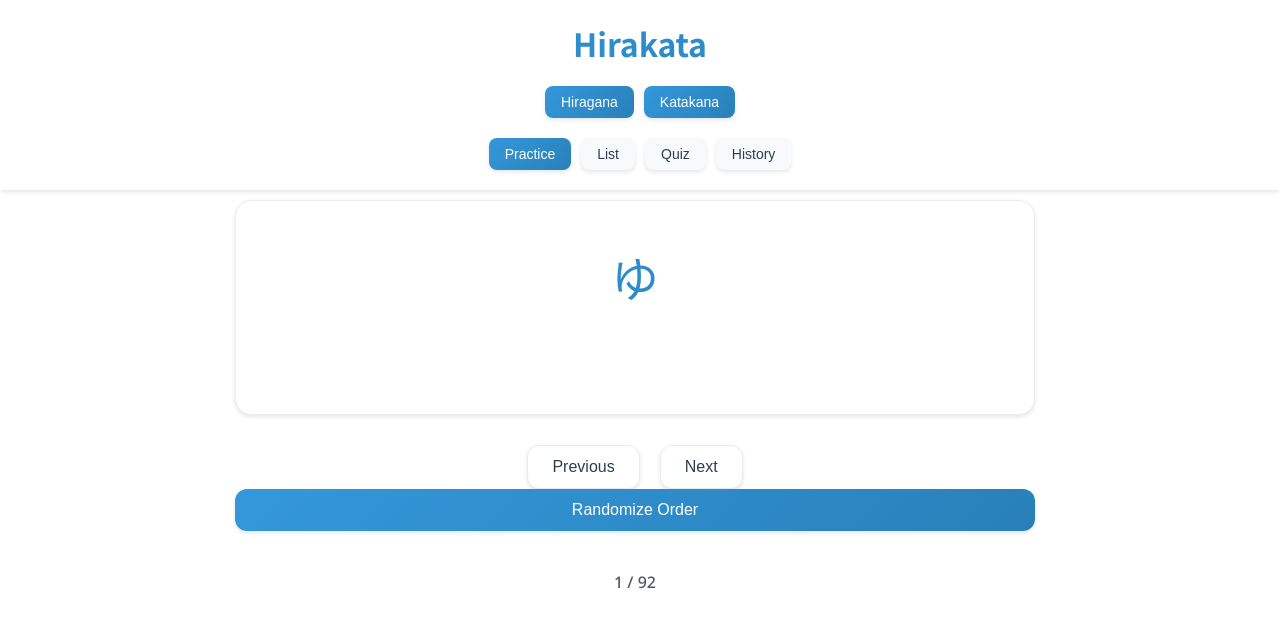
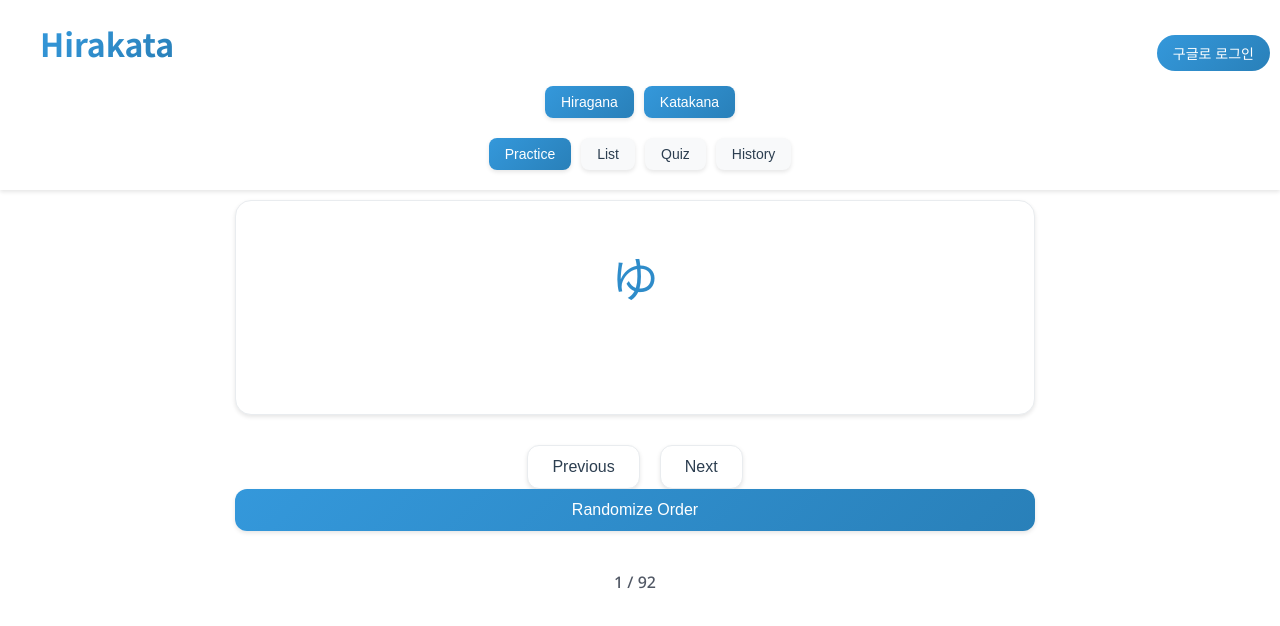
Before and after one commit to beios/hirakata, a React (Create React App) app: page / in a window 1280 px wide. Shown: the top 626 px of the page. Built offline with nearby package versions, Linux system fonts and the light colour scheme; no server answers.

Commit message:
feat: 구글 로그인 및 데이터 동기화 기능 추가

```diff
--- a/package.json
+++ b/package.json
@@ -7,6 +7,7 @@
     "@testing-library/jest-dom": "^5.17.0",
     "@testing-library/react": "^13.4.0",
     "@testing-library/user-event": "^13.5.0",
+    "firebase": "^11.5.0",
     "react": "^18.2.0",
     "react-dom": "^18.2.0",
     "react-scripts": "5.0.1",
--- a/src/App.css
+++ b/src/App.css
@@ -223,3 +223,20 @@ html {
     flex-direction: column;
   }
 }
+
+.header-top {
+  display: flex;
+  justify-content: space-between;
+  align-items: center;
+  width: 100%;
+  padding: 0 20px;
+}
+
+.sync-indicator {
+  display: flex;
+  justify-content: center;
+  align-items: center;
+  height: 100px;
+  color: var(--text-secondary);
+  font-size: 16px;
+}
--- a/src/App.js
+++ b/src/App.js
@@ -1,9 +1,13 @@
 import React, { useState, useEffect } from 'react';
+import { onAuthStateChanged } from 'firebase/auth';
+import { auth } from './firebase/config';
+import { syncData, loadSyncedData } from './services/syncService';
 import './App.css';
 import Practice from './components/Practice';
 import List from './components/List';
 import Quiz from './components/Quiz';
 import QuizHistory from './components/QuizHistory';
+import Auth from './components/Auth';
 import { hiraganaSet, katakanaSet } from './data/characters';
 
 function App() {
@@ -12,6 +16,21 @@ function App() {
     const [characters, setCharacters] = useState([]);
     const [currentIndex, setCurrentIndex] = useState(0);
     const [quizType, setQuizType] = useState(null);
+    const [user, setUser] = useState(null);
+    const [isSyncing, setIsSyncing] = useState(false);
+
+    useEffect(() => {
+        const unsubscribe = onAuthStateChanged(auth, async (user) => {
+            setUser(user);
+            if (user) {
+                setIsSyncing(true);
+                await loadSyncedData(user.uid);
+                setIsSyncing(false);
+            }
+        });
+
+        return () => unsubscribe();
+    }, []);
 
     useEffect(() => {
         let combinedCharacters = [];
@@ -23,17 +42,15 @@ function App() {
         }
 
         if (mode === 'practice') {
-            // Load saved practice state or create new one
             const savedPractice = localStorage.getItem('practiceState');
             if (savedPractice) {
-                const { characters: savedChars, currentIndex: savedIndex, lastUpdated } = JSON.parse(savedPractice);
-                // Check if the saved state matches current character types
+                const { characters: savedChars, currentIndex: savedIndex } = JSON.parse(savedPractice);
                 const savedTypes = savedChars.every(char =>
                     (selectedTypes.includes('hiragana') && hiraganaSet.some(h => h.character === char.character)) ||
                     (selectedTypes.includes('katakana') && katakanaSet.some(k => k.character === char.character))
                 );
 
-                if (savedTypes) {
+                if (savedTypes && savedChars.length === combinedCharacters.length) {
                     setCharacters(savedChars);
                     setCurrentIndex(savedIndex);
                 } else {
@@ -54,12 +71,17 @@ function App() {
         }
     }, [mode, selectedTypes]);
 
-    const savePracticeState = (chars, index) => {
-        localStorage.setItem('practiceState', JSON.stringify({
+    const savePracticeState = async (chars, index) => {
+        const state = {
             characters: chars,
             currentIndex: index,
             lastUpdated: new Date().toISOString()
-        }));
+        };
+        localStorage.setItem('practiceState', JSON.stringify(state));
+
+        if (user) {
+            await syncData(user.uid);
+        }
     };
 
     const handleModeChange = (newMode) => {
@@ -156,7 +178,10 @@ function App() {
     return (
         <div className="app">
             <header className="app-header">
-                <h1>Hirakata</h1>
+                <div className="header-top">
+                    <h1>Hirakata</h1>
+                    <Auth user={user} />
+                </div>
                 <div className="character-type-selection">
                     <button
                         className={selectedTypes.includes('hiragana') ? 'active' : ''}
@@ -199,7 +224,11 @@ function App() {
                 </nav>
             </header>
             <main className="app-main">
-                {renderContent()}
+                {isSyncing ? (
+                    <div className="sync-indicator">데이터 동기화 중...</div>
+                ) : (
+                    renderContent()
+                )}
             </main>
         </div>
     );
--- /dev/null
+++ b/src/components/Auth.js
@@ -0,0 +1,42 @@
+import React from 'react';
+import { signInWithPopup, signOut } from 'firebase/auth';
+import { auth, googleProvider } from '../firebase/config';
+import '../styles/Auth.css';
+
+function Auth({ user }) {
+    const handleGoogleLogin = async () => {
+        try {
+            await signInWithPopup(auth, googleProvider);
+        } catch (error) {
+            console.error('로그인 에러:', error);
+        }
+    };
+
+    const handleLogout = async () => {
+        try {
+            await signOut(auth);
+        } catch (error) {
+            console.error('로그아웃 에러:', error);
+        }
+    };
+
+    return (
+        <div className="auth-container">
+            {user ? (
+                <div className="user-info">
+                    <img src={user.photoURL} alt={user.displayName} className="user-avatar" />
+                    <span className="user-name">{user.displayName}</span>
+                    <button onClick={handleLogout} className="auth-button logout">
+                        로그아웃
+                    </button>
+                </div>
+            ) : (
+                <button onClick={handleGoogleLogin} className="auth-button login">
+                    구글로 로그인
+                </button>
+            )}
+        </div>
+    );
+}
+
+export default Auth;
--- /dev/null
+++ b/src/services/syncService.js
@@ -0,0 +1,52 @@
+import { doc, setDoc, getDoc } from 'firebase/firestore';
+import { db } from '../firebase/config';
+
+export const syncData = async (userId) => {
+    if (!userId) return null;
+
+    try {
+        // 로컬 데이터 가져오기
+        const practiceState = localStorage.getItem('practiceState');
+        const quizResults = localStorage.getItem('quizResults');
+
+        // Firestore에 데이터 저장
+        await setDoc(doc(db, 'users', userId), {
+            practiceState: practiceState ? JSON.parse(practiceState) : null,
+            quizResults: quizResults ? JSON.parse(quizResults) : [],
+            lastSync: new Date().toISOString()
+        });
+
+        return true;
+    } catch (error) {
+        console.error('동기화 에러:', error);
+        return false;
+    }
+};
+
+export const loadSyncedData = async (userId) => {
+    if (!userId) return null;
+
+    try {
+        const docRef = doc(db, 'users', userId);
+        const docSnap = await getDoc(docRef);
+
+        if (docSnap.exists()) {
+            const data = docSnap.data();
+
+            // 로컬 스토리지에 데이터 저장
+            if (data.practiceState) {
+                localStorage.setItem('practiceState', JSON.stringify(data.practiceState));
+            }
+            if (data.quizResults) {
+                localStorage.setItem('quizResults', JSON.stringify(data.quizResults));
+            }
+
+            return true;
+        }
+
+        return false;
+    } catch (error) {
+        console.error('데이터 로드 에러:', error);
+        return false;
+    }
+};
--- /dev/null
+++ b/src/styles/Auth.css
@@ -0,0 +1,47 @@
+.auth-container {
+    display: flex;
+    align-items: center;
+    justify-content: flex-end;
+    padding: 10px;
+}
+
+.user-info {
+    display: flex;
+    align-items: center;
+    gap: 10px;
+}
+
+.user-avatar {
+    width: 32px;
+    height: 32px;
+    border-radius: 50%;
+}
+
+.user-name {
+    color: var(--text-primary);
+    font-size: 14px;
+}
+
+.auth-button {
+    padding: 8px 16px;
+    border-radius: 20px;
+    border: none;
+    cursor: pointer;
+    font-size: 14px;
+    transition: all 0.3s ease;
+}
+
+.auth-button.login {
+    background: var(--gradient-primary);
+    color: white;
+}
+
+.auth-button.logout {
+    background: var(--bg-secondary);
+    color: var(--text-primary);
+}
+
+.auth-button:hover {
+    transform: translateY(-1px);
+    box-shadow: var(--hover-shadow);
+}
```
Also changed, not shown: 1 other file (tests, documents, lock files or other folders).
